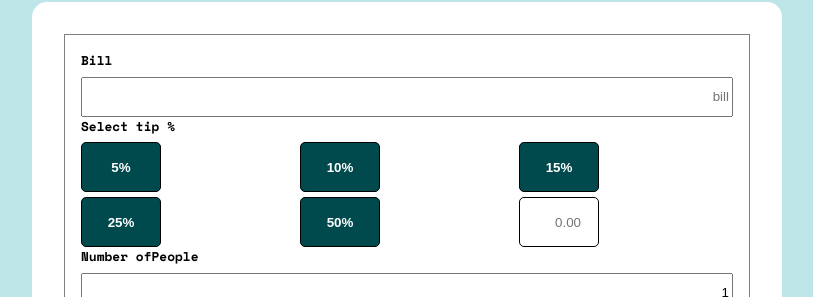
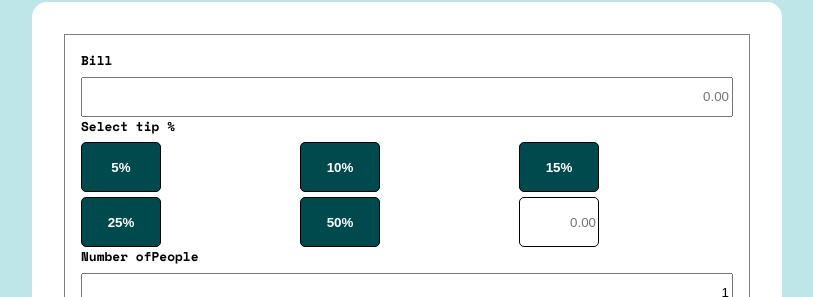
Before and after one commit to khasTema/tip-calculator-app_fe-mentor-ch, a React app: page / in a window 1280 px wide. Both pictures are taken after a click on the button "Custom". Shown: the part 255-552 px from the top of the page, without its empty margins (233-1046 px from the left). Built offline with nearby package versions, Linux system fonts and the light colour scheme.

Commit message:
cleared code

```diff
--- a/src/js/components/Calc.js
+++ b/src/js/components/Calc.js
@@ -5,22 +5,15 @@ import Result from "./Result";
 import Input from "./Input";
 import Buttons from "./Buttons";
 import Custom from "./Custom";
-import { number } from "prop-types";
+// import { number } from "prop-types";
 
 function Calc(){
 
     const [bill, setBill] = useState('')
-    // console.log("this is bill")
-    // console.log(bill)
     const [numberOfPeple, setNumberOfPeople] = useState(1)
-    // console.log("people number")
-    // console.log(numberOfPeple)
     const [isCustom, setIsCustom] = useState(false)
     const [tipAmmount, setTipAmmount] = useState(0)
-    // console.log("tip ammount")
-    // console.log(tipAmmount)
     const [total, setTotal] = useState(0)
-    console.log("total")
     console.log(total)
     const [tipPercent, setTipPercent] = useState(0)
     // console.log("ti percent")
@@ -43,20 +36,10 @@ function Calc(){
         )
     })
 
-
-    // function calculateAll(){
-    //     setTipAmmount(bill / 100 * tipPercent / numberOfPeple)
-    //     setTotal((bill + tipAmmount) / numberOfPeple)
-    // }
-
     useEffect(() => {
-
-        setTipAmmount(bill / 100 * tipPercent / numberOfPeple)
-        setTotal((bill + tipAmmount) / numberOfPeple)
-
+        setTipAmmount(Number((bill / 100 * tipPercent / numberOfPeple).toFixed(2)))
+        setTotal(Number(((bill + tipAmmount) / numberOfPeple).toFixed(2)))
     }, [bill, numberOfPeple, tipPercent, tipAmmount])
-
-
 
     function resetApp(){
         setTotal(0)
@@ -64,7 +47,6 @@ function Calc(){
         setTipPercent(0)
         setBill('')
         setNumberOfPeople(1)
-        // console.log("RESET APP")
     }
 
     return (
@@ -95,5 +77,3 @@ function Calc(){
 }
 
 export default Calc
-
-// <button onClick={calculateAll}>Calculate</button>
--- a/src/js/components/Custom.js
+++ b/src/js/components/Custom.js
@@ -1,5 +1,5 @@
 import React from "react";
 
 export default function Custom(props) {
-    return <input type="number" name="custom" className="custom" placeholder="0.00"/>
+    return <input type="text" name="custom" className="custom" placeholder="0.00"/>
 }
--- a/src/js/components/Input.js
+++ b/src/js/components/Input.js
@@ -10,7 +10,7 @@ export default function Input(props){
             <span className="label">{props.errorLabel}</span>
             <input  type="text"
                     name="bill"
-                    placeholder="bill"
+                    placeholder="0.00"
                     value={props.value}
                     ref={inputEl}
                     onChange={props.changeFunc}/>
```
Also changed, not shown: 1 other file (tests, documents, lock files or other folders).
